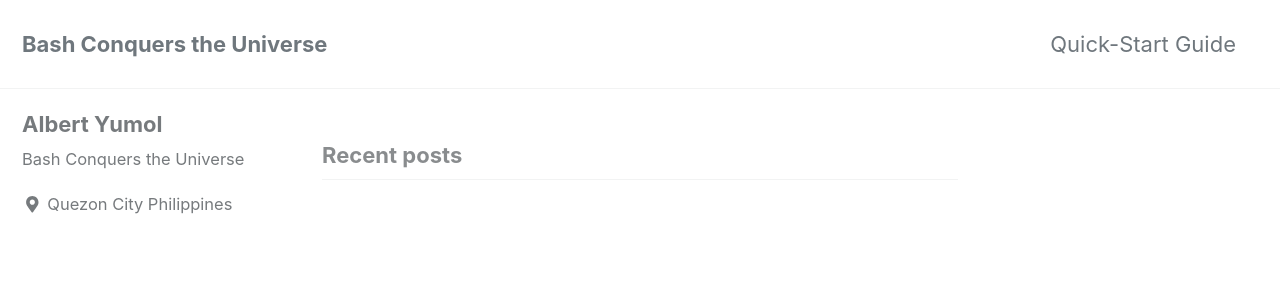
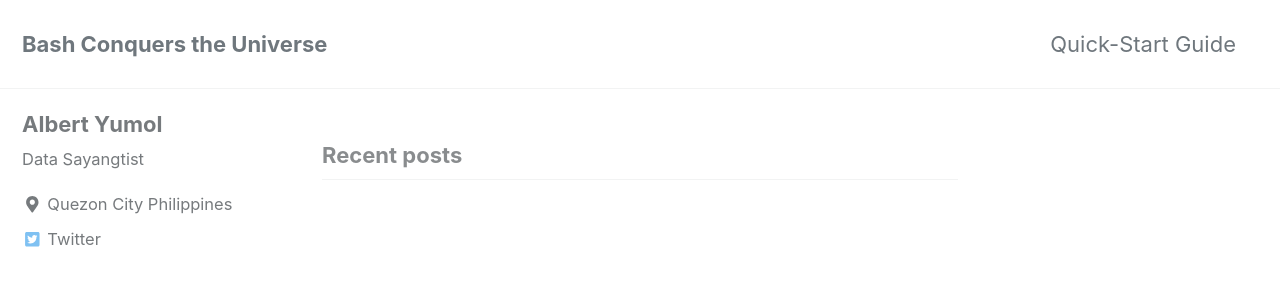
Before and after one commit to albertyumol/albertyumol.github.io, a Jekyll site: the page built from index.html, in a window 1280 px wide and 900 px high. Shown: the top 300 px of the window. Built offline with Jekyll 4.4.1, drawn with Linux system fonts in a browser that asks for light colours; cached includes are drawn as plain includes; the list of posts is cut into pages by our own code.

Commit message:
Update _config.yml

```diff
--- a/_config.yml
+++ b/_config.yml
@@ -108,7 +108,7 @@ analytics:
 author:
   name             : "Albert Yumol"
   avatar           : # path of avatar image, e.g. "/assets/images/bio-photo.jpg"
-  bio              : "Bash Conquers the Universe"
+  bio              : "Data Sayangtist"
   location         : "Quezon City Philippines"
   email            :
   links:
@@ -117,10 +117,10 @@ author:
        #url: "mailto:albert.yumol@gmail.com"
     - label: "Website"
       icon: "fas fa-fw fa-link"
-      # url: "https://your-website.com"
+      #url: "https://your-website.com"
     - label: "Twitter"
       icon: "fab fa-fw fa-twitter-square"
-       #url: "https://twitter.com/albert1177"
+      url: "https://twitter.com/albert1177"
     - label: "Facebook"
       icon: "fab fa-fw fa-facebook-square"
        #url: "https://www.facebook.com/bash.yumol.3"
```
